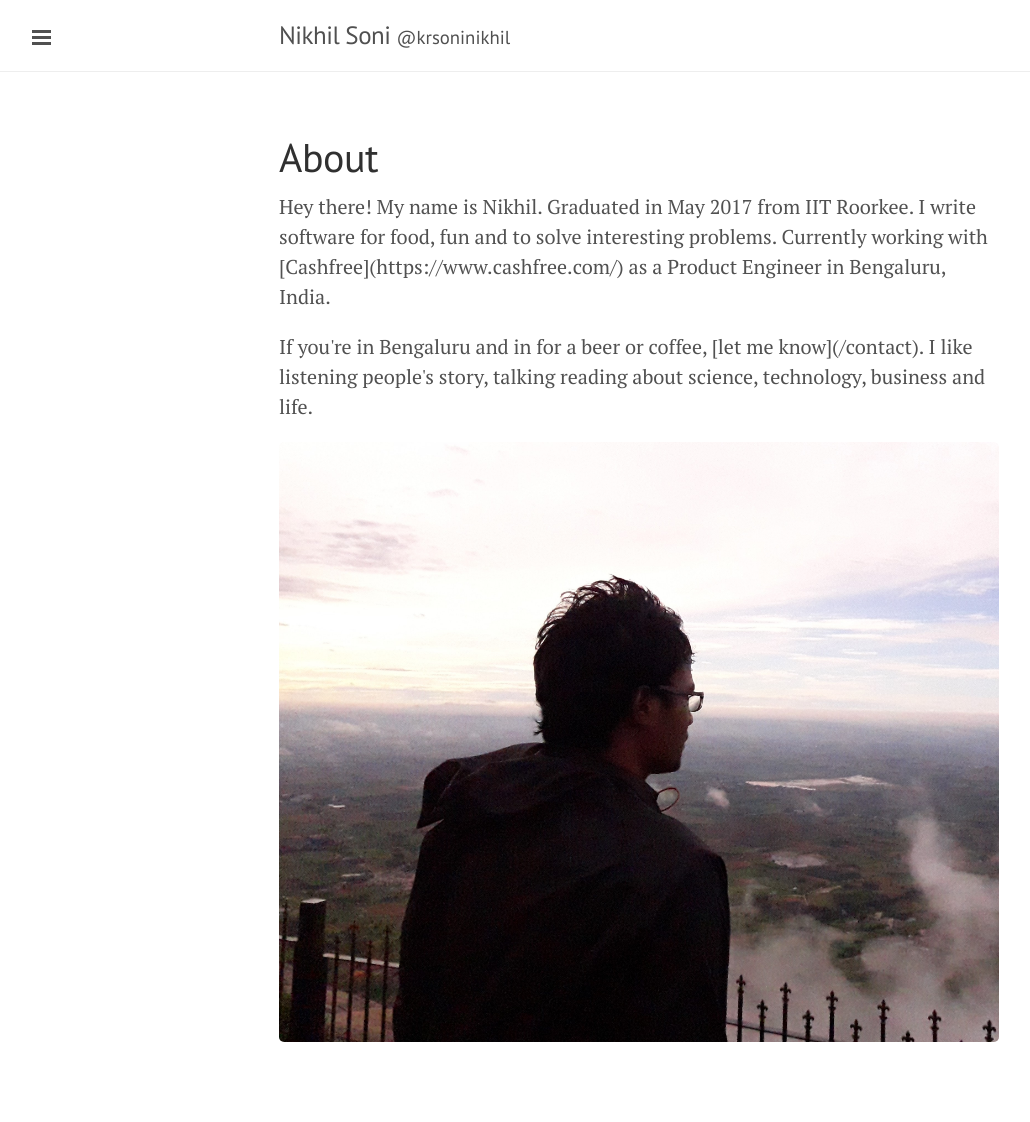
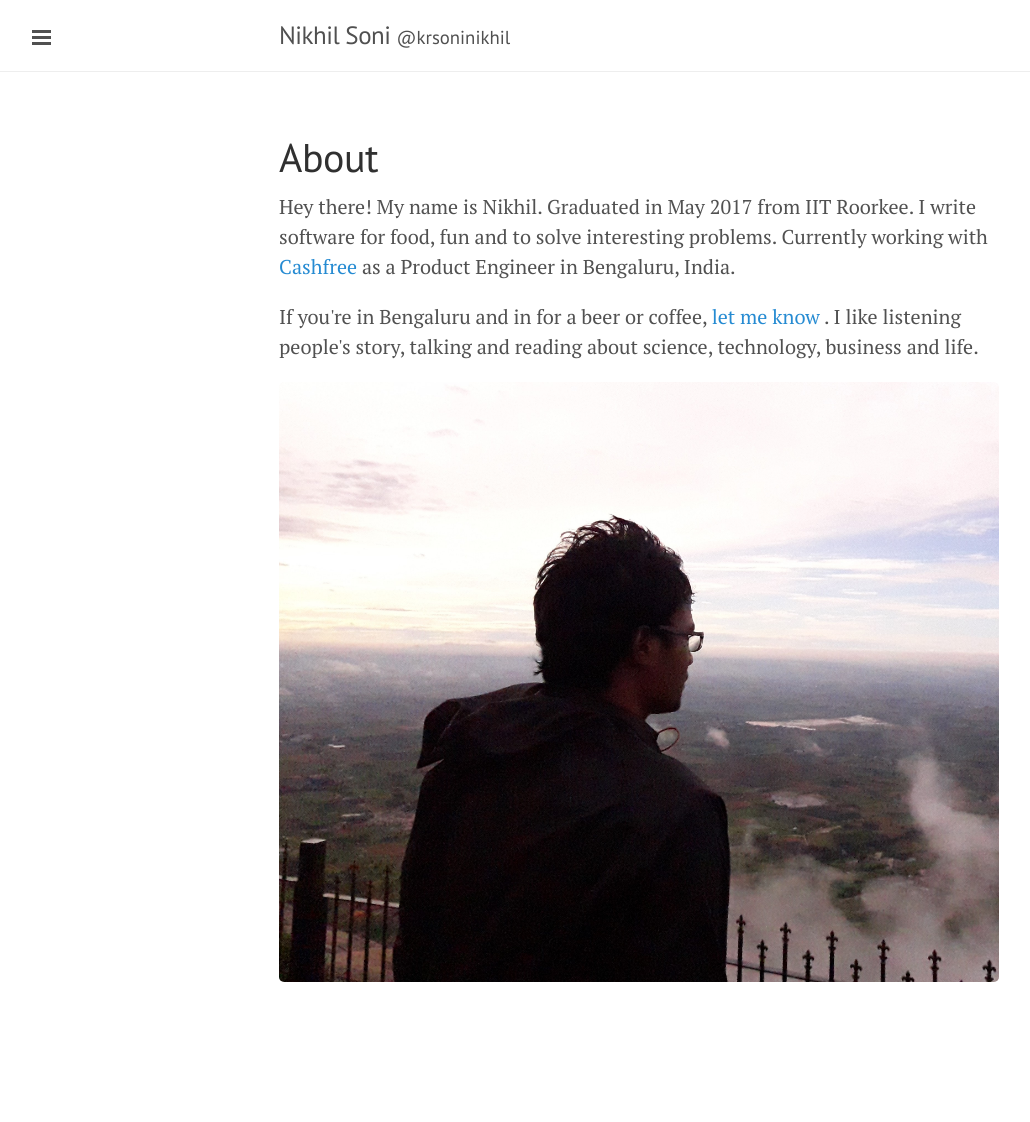
Before and after one commit to krsoninikhil/krsoninikhil.github.io, a Jekyll site: the page built from about.md, in a window 1280 px wide. Shown: the whole page, without its empty margins (1-1031 px from the left). Built offline with Jekyll 4.4.1, drawn with Linux system fonts in a browser that asks for light colours; after the commit the page ends 1062 px from its top, so only the background shows below that.

Commit message:
Fix about links

```diff
--- a/about.md
+++ b/about.md
@@ -3,14 +3,14 @@ layout: page
 title: About
 ---
 
-<p class=""> Hey there! My name is Nikhil. Graduated in May 2017 from IIT
-  Roorkee. I write software for food, fun and to solve interesting
+<p class=""> Hey there! My name is Nikhil. Graduated in May 2017 from
+  IIT Roorkee. I write software for food, fun and to solve interesting
   problems. Currently working with
-  [Cashfree](https://www.cashfree.com/) as a Product Engineer in
-  Bengaluru, India.  </p>
+  <a href="https://www.cashfree.com/" target="_blank"> Cashfree </a>
+  as a Product Engineer in Bengaluru, India.  </p>
 
-<p class=""> If you're in Bengaluru and in for a beer or
-  coffee, [let me know](/contact). I like listening people's story,
-  talking reading about science, technology, business and life.</p>
+<p class=""> If you're in Bengaluru and in for a beer or coffee,
+  <a href="/contact"> let me know </a>. I like listening people's story,
+  talking and reading about science, technology, business and life.</p>
 
 ![Display Picture](/public/profile.jpg)
```
